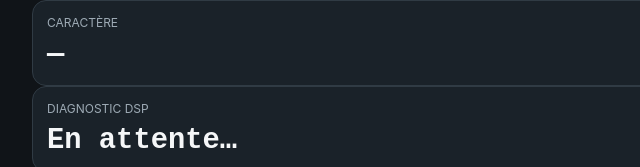
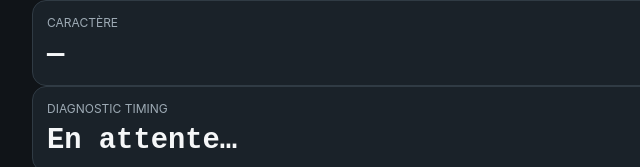
Before and after one commit to f1syh/cw-decoder, a website: page index.html in a window 1280 px wide. Shown: the part 254-421 px from the top of the page, 246-886 px from the left. Drawn offline with Linux system fonts and the light colour scheme.

Commit message:
chore: bump timing diagnostics frontend revision

```diff
--- a/index.html
+++ b/index.html
@@ -1 +1 @@
-<!doctype html><html lang="fr"><head><meta charset="utf-8"><meta name="viewport" content="width=device-width,initial-scale=1,viewport-fit=cover"><meta name="theme-color" content="#101418"><title>CW Decoder</title><link rel="manifest" href="manifest.webmanifest"><link rel="stylesheet" href="css/app.css?v=20261001-5"></head><body><main><header><h1>CW Decoder</h1><p id="status">Prêt</p></header><section class="metrics"><div><span>BF</span><strong id="frequency">— Hz</strong></div><div><span>Vitesse</span><strong id="wpm">— WPM</strong></div><div><span>Confiance</span><strong id="confidence">—</strong></div></section><section class="controls"><button id="startStop">Démarrer</button><button id="modeToggle">AUTO</button></section><section class="morse"><span>Caractère</span><strong id="morseCurrent">—</strong></section><section class="morse"><span>Diagnostic DSP</span><strong id="diagnostic">En attente…</strong></section><textarea id="decodedText" readonly aria-label="Texte CW décodé" placeholder="Le texte décodé apparaîtra ici…"></textarea><section class="controls secondary"><button id="clearText">Effacer</button><button id="copyText">Copier</button></section></main><script type="module" src="js/app.js?v=20261001-5"></script></body></html>
+<!doctype html><html lang="fr"><head><meta charset="utf-8"><meta name="viewport" content="width=device-width,initial-scale=1,viewport-fit=cover"><meta name="theme-color" content="#101418"><title>CW Decoder</title><link rel="manifest" href="manifest.webmanifest"><link rel="stylesheet" href="css/app.css?v=20261001-6"></head><body><main><header><h1>CW Decoder</h1><p id="status">Prêt</p></header><section class="metrics"><div><span>BF</span><strong id="frequency">— Hz</strong></div><div><span>Vitesse</span><strong id="wpm">— WPM</strong></div><div><span>Confiance</span><strong id="confidence">—</strong></div></section><section class="controls"><button id="startStop">Démarrer</button><button id="modeToggle">AUTO</button></section><section class="morse"><span>Caractère</span><strong id="morseCurrent">—</strong></section><section class="morse"><span>Diagnostic timing</span><strong id="diagnostic">En attente…</strong></section><textarea id="decodedText" readonly aria-label="Texte CW décodé" placeholder="Le texte décodé apparaîtra ici…"></textarea><section class="controls secondary"><button id="clearText">Effacer</button><button id="copyText">Copier</button></section></main><script type="module" src="js/app.js?v=20261001-6"></script></body></html>
```
